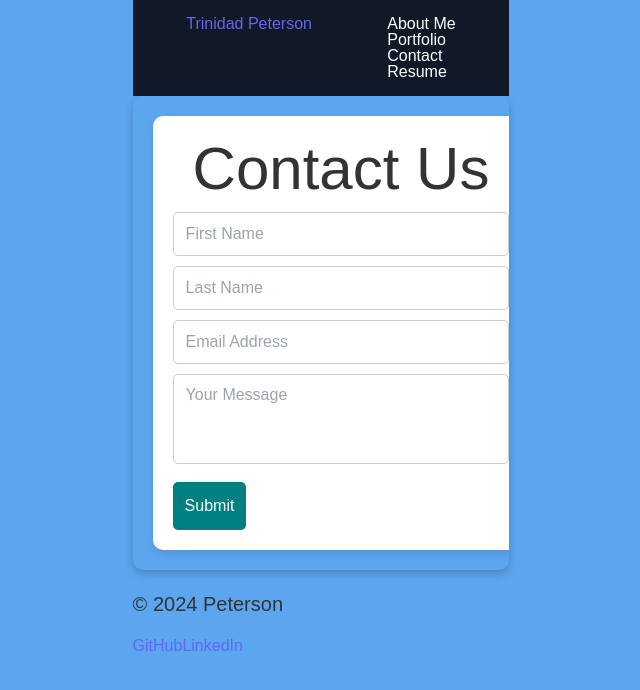
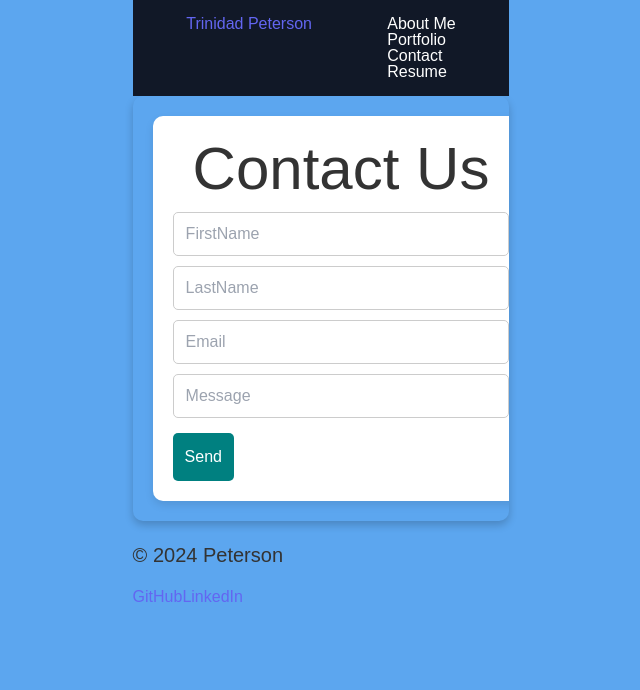
Before and after one commit to Trinigch/react-portfolio, a React (Vite) app: page / in a window 1280 px wide. Both pictures are taken after a click on the item "Contact". Shown: the top 690 px of the page, without its empty margins (319-959 px from the left). Built offline with nearby package versions, Linux system fonts and the light colour scheme.

Commit message:
adding emailjs library

```diff
--- a/src/pages/Contact.tsx
+++ b/src/pages/Contact.tsx
@@ -1,13 +1,17 @@
 import { useState } from 'react';
 import styled from 'styled-components';
+import emailjs from 'emailjs-com';
+
+// Styled components
 const Container = styled.div`
-  width: 100%; /* Asegura que el contenedor ocupe todo el ancho */
-  margin: auto; /* Centra el contenedor */
+  width: 100%;
+  margin: auto;
   border-radius: 10px;
   box-shadow: 0 4px 8px rgba(0, 0, 0, 0.2);
   display: flex;
   overflow: hidden;
 `;
+
 const FormContainer = styled.div`
   margin: 20px;
   padding: 20px;
@@ -37,20 +41,20 @@ const StyledInput = styled.input`
   }
 `;
 
-const StyledTextarea = styled.textarea`
-  width: 100%;
-  padding: 12px;
-  border: 1px solid #ccc;
-  border-radius: 5px;
-  font-size: 16px;
-  resize: none;
+// const StyledTextarea = styled.textarea`
+//   width: 100%;
+//   padding: 12px;
+//   border: 1px solid #ccc;
+//   border-radius: 5px;
+//   font-size: 16px;
+//   resize: none;
 
-  &:focus {
-    border-color: teal;
-    outline: none;
-    box-shadow: 0 0 5px rgba(0, 128, 128, 0.5);
-  }
-`;
+//   &:focus {
+//     border-color: teal;
+//     outline: none;
+//     box-shadow: 0 0 5px rgba(0, 128, 128, 0.5);
+//   }
+// `;
 
 const StyledButton = styled.button`
   margin-top: 15px;
@@ -73,97 +77,85 @@ const ErrorMessage = styled.p`
   margin: 5px 0 0;
 `;
 
-interface Errors {
-  firstName: string;
-  lastName: string;
-  email: string;
-  message: string;
-}
+// Validation messages
+const ERROR_MESSAGES = {
+  required: 'This field is required',
+  email: 'Please enter a valid email address',
+};
 
+// Component
 export default function Contact() {
-  const [firstName, setFirstName] = useState('');
-  const [lastName, setLastName] = useState('');
-  const [email, setEmail] = useState('');
-  const [message, setMessage] = useState('');
-  const [errors, setErrors] = useState<Errors>({
+  const [formData, setFormData] = useState({
     firstName: '',
     lastName: '',
     email: '',
     message: '',
   });
 
-  const handleInputChange = (e: React.ChangeEvent<HTMLInputElement | HTMLTextAreaElement>) => {
-    const { name, value } = e.target;
-
-    if (name === 'firstName') {
-      setFirstName(value);
-      setErrors((prev) => ({ ...prev, firstName: '' }));
-    } else if (name === 'lastName') {
-      setLastName(value);
-      setErrors((prev) => ({ ...prev, lastName: '' }));
-    } else if (name === 'email') {
-      setEmail(value);
-      setErrors((prev) => ({ ...prev, email: '' }));
-    } else if (name === 'message') {
-      setMessage(value);
-      setErrors((prev) => ({ ...prev, message: '' }));
-    }
-  };
-
-  const handleBlur = (e: React.ChangeEvent<HTMLInputElement | HTMLTextAreaElement>) => {
-    const { name, value } = e.target;
-
-    if (!value) {
-      setErrors((prev) => ({ ...prev, [name]: 'Este campo es obligatorio' }));
-    } else if (name === 'email') {
-      const emailRegex = /^[^\s@]+@[^\s@]+\.[^\s@]+$/;
-      if (!emailRegex.test(value)) {
-        setErrors((prev) => ({ ...prev, email: 'Ingrese un correo electrónico válido' }));
-      }
-    }
-  };
-
-  const handleFormSubmit = (e: React.FormEvent<HTMLFormElement>) => {
-    e.preventDefault();
-    let formIsValid = true;
-    const newErrors: Errors = {
+  const [errors, setErrors] = useState({
     firstName: '',
     lastName: '',
     email: '',
     message: '',
+  });
+
+  const validateField = (name: string, value: string) => {
+    if (!value) {
+      return ERROR_MESSAGES.required;
+    }
+    if (name === 'email') {
+      const emailRegex = /^[^\s@]+@[^\s@]+\.[^\s@]+$/;
+      if (!emailRegex.test(value)) {
+        return ERROR_MESSAGES.email;
+      }
+    }
+    return '';
   };
 
-    if (!firstName) {
-      newErrors.firstName = 'Este campo es obligatorio';
-      formIsValid = false;
+  const handleInputChange = (e: React.ChangeEvent<HTMLInputElement | HTMLTextAreaElement>) => {
+    const { name, value } = e.target;
+    setFormData((prev) => ({ ...prev, [name]: value }));
+    setErrors((prev) => ({ ...prev, [name]: '' }));
+  };
+
+  const handleBlur = (e: React.FocusEvent<HTMLInputElement | HTMLTextAreaElement>) => {
+    const { name, value } = e.target;
+    const error = validateField(name, value);
+    setErrors((prev) => ({ ...prev, [name]: error }));
+  };
+
+  const handleFormSubmit = async (e: React.FormEvent<HTMLFormElement>) => {
+    e.preventDefault();
+
+    const newErrors = Object.keys(formData).reduce((acc, field) => {
+      // Aseguramos que field es una clave válida de formData
+      if (field in acc) {
+        acc[field as keyof typeof formData] = validateField(field, formData[field as keyof typeof formData]);
       }
-    if (!lastName) {
-      newErrors.lastName = 'Este campo es obligatorio';
-      formIsValid = false;
-    }
-    if (!email) {
-      newErrors.email = 'Este campo es obligatorio';
-      formIsValid = false;
-    } else {
-      const emailRegex = /^[^\s@]+@[^\s@]+\.[^\s@]+$/;
-      if (!emailRegex.test(email)) {
-        newErrors.email = 'Ingrese un correo electrónico válido';
-        formIsValid = false;
-      }
-    }
-    if (!message) {
-      newErrors.message = 'Este campo es obligatorio';
-      formIsValid = false;
-    }
+      return acc;
+    }, {} as { [key in keyof typeof formData]: string });
 
     setErrors(newErrors);
 
+    const formIsValid = !Object.values(newErrors).some((error) => error);
+
     if (formIsValid) {
-      alert(`Hola ${firstName} ${lastName}, tu mensaje ha sido enviado.`);
-      setFirstName('');
-      setLastName('');
-      setEmail('');
-      setMessage('');
+      try {
+        const { firstName, lastName, email, message } = formData;
+
+        // Replace with your EmailJS credentials
+        const SERVICE_ID = 'service_9nyzw93';
+        const TEMPLATE_ID = 'template_3alafqd';
+        const USER_ID = 'jFodaExO7SRQKsoqG';
+
+        await emailjs.send(SERVICE_ID, TEMPLATE_ID, { firstName, lastName, email, message }, USER_ID);
+
+        alert(`Thank you, ${firstName} ${lastName}. Your message has been sent successfully.`);
+        setFormData({ firstName: '', lastName: '', email: '', message: '' });
+      } catch (error) {
+        console.error('Error sending email:', error);
+        alert('An error occurred while sending your message. Please try again later.');
+      }
     }
   };
 
@@ -173,51 +165,20 @@ export default function Contact() {
         <FormContainer>
           <h1 className="text-4xl font-bold text-center">Contact Us</h1>
           <form onSubmit={handleFormSubmit}>
-          <InputContainer>
+            {['firstName', 'lastName', 'email', 'message'].map((field) => (
+              <InputContainer key={field}>
                 <StyledInput
-              value={firstName}
-              name="firstName"
+                  value={formData[field as keyof typeof formData]}
+                  name={field}
                   onChange={handleInputChange}
                   onBlur={handleBlur}
-              type="text"
-              placeholder="First Name"
+                  type={field === 'email' ? 'email' : 'text'}
+                  placeholder={field.charAt(0).toUpperCase() + field.slice(1)}
                 />
-            {errors.firstName && <ErrorMessage>{errors.firstName}</ErrorMessage>}
+                {errors[field as keyof typeof errors] && <ErrorMessage>{errors[field as keyof typeof errors]}</ErrorMessage>}
               </InputContainer>
-          <InputContainer>
-            <StyledInput
-              value={lastName}
-              name="lastName"
-              onChange={handleInputChange}
-              onBlur={handleBlur}
-              type="text"
-              placeholder="Last Name"
-            />
-            {errors.lastName && <ErrorMessage>{errors.lastName}</ErrorMessage>}
-          </InputContainer>
-          <InputContainer>
-            <StyledInput
-              value={email}
-              name="email"
-              onChange={handleInputChange}
-              onBlur={handleBlur}
-              type="email"
-              placeholder="Email Address"
-            />
-            {errors.email && <ErrorMessage>{errors.email}</ErrorMessage>}
-          </InputContainer>
-          <InputContainer>
-            <StyledTextarea
-              value={message}
-              name="message"
-              onChange={handleInputChange}
-              onBlur={handleBlur}
-              placeholder="Your Message"
-              rows={4}
-            />
-            {errors.message && <ErrorMessage>{errors.message}</ErrorMessage>}
-          </InputContainer>
-          <StyledButton type="submit">Submit</StyledButton>
+            ))}
+            <StyledButton type="submit">Send</StyledButton>
           </form>
         </FormContainer>
       </div>
```
Lines whose indentation alone changed are shown as unchanged.
